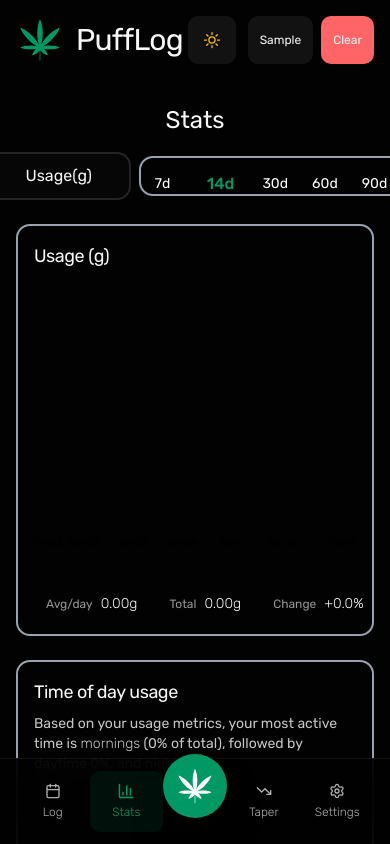
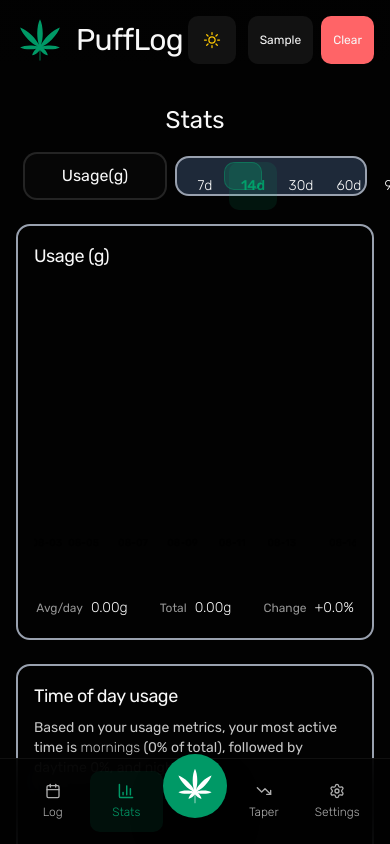
Before and after one commit to IvanVanic/pufflog, a Next.js app: page /stats in a window 390 px wide. Shown: the top 844 px of the page. Built offline with nearby package versions, Linux system fonts and the light colour scheme.

Commit message:
feat: mobile-optimized horizontal sliding selector for time range and moved usage stats under graph

```diff
--- a/src/app/stats/page.tsx
+++ b/src/app/stats/page.tsx
@@ -69,7 +69,7 @@
         <h2 className="text-2xl font-medium mb-4">Stats</h2>
         <div className="flex items-center justify-center gap-2">
           <MetricSelect value={metric} onChange={setMetric} />
-          <RangeTabs value={rangeDays} onChange={setRangeDays} />
+          <RangeSlider value={rangeDays} onChange={setRangeDays} />
         </div>
       </div>
 
@@ -81,24 +81,6 @@
             {metric === "spend" && "Spending"}
             {metric === "sessions" && "Sessions"}
           </CardTitle>
-          <div className="hidden sm:flex gap-2">
-            <KpiPill label="Avg/day">
-              {metric === "spend"
-                ? formatCurrency(avgForMetric)
-                : `${avgForMetric.toFixed(2)}${metric === "grams" ? "g" : ""}`}
-            </KpiPill>
-            <KpiPill label="Total">
-              {metric === "spend"
-                ? formatCurrency(totalForMetric)
-                : `${totalForMetric.toFixed(2)}${
-                    metric === "grams" ? "g" : ""
-                  }`}
-            </KpiPill>
-            <KpiPill label="Change">
-              {changePercent >= 0 ? "+" : ""}
-              {changePercent.toFixed(1)}%
-            </KpiPill>
-          </div>
         </div>
 
         <div className="h-72 relative overflow-hidden rounded-lg">
@@ -335,8 +317,8 @@
           <div className="absolute inset-0 pointer-events-none bg-gradient-to-b from-transparent via-transparent to-background/3 rounded-lg" />
         </div>
 
-        {/* Mobile KPI pills under chart */}
-        <div className="mt-3 flex gap-2 sm:hidden">
+        {/* Usage stats under the graph */}
+        <div className="mt-4 flex gap-2 justify-center">
           <KpiPill label="Avg/day">
             {metric === "spend"
               ? formatCurrency(avgForMetric)
@@ -367,7 +349,7 @@
   );
 }
 
-function RangeTabs({
+function RangeSlider({
   value,
   onChange,
 }: {
@@ -375,22 +357,35 @@
   onChange: (v: number) => void;
 }) {
   const options = [7, 14, 30, 60, 90];
+  const currentIndex = options.indexOf(value);
+
   return (
-    <div className="inline-flex rounded-xl border-2 border-gray-400 p-0.5 h-10">
-      {options.map((opt) => (
+    <div className="relative w-48 h-10 bg-gray-800 rounded-xl border-2 border-gray-400 p-1">
+      <div className="flex h-full">
+        {options.map((opt, index) => (
           <button
             key={opt}
             onClick={() => onChange(opt)}
             className={cn(
-            "px-3 text-sm rounded-lg transition-colors flex items-center",
+              "flex-1 flex items-center justify-center text-sm font-medium transition-all duration-200 rounded-lg relative",
               value === opt
-              ? "text-emerald-600 px-4 text-base font-bold"
-              : "text-white hover:text-foreground hover:bg-accent/50"
+                ? "text-emerald-600 bg-emerald-500/10 font-bold"
+                : "text-white hover:text-foreground/80"
             )}
           >
             {opt}d
           </button>
         ))}
+      </div>
+
+      {/* Sliding indicator */}
+      <div
+        className="absolute top-1 bottom-1 bg-emerald-500/20 border border-emerald-500/30 rounded-lg transition-all duration-200 ease-out"
+        style={{
+          left: `${(currentIndex / (options.length - 1)) * 100}%`,
+          width: `${100 / options.length}%`,
+        }}
+      />
     </div>
   );
 }
```
Lines whose indentation alone changed are shown as unchanged.
